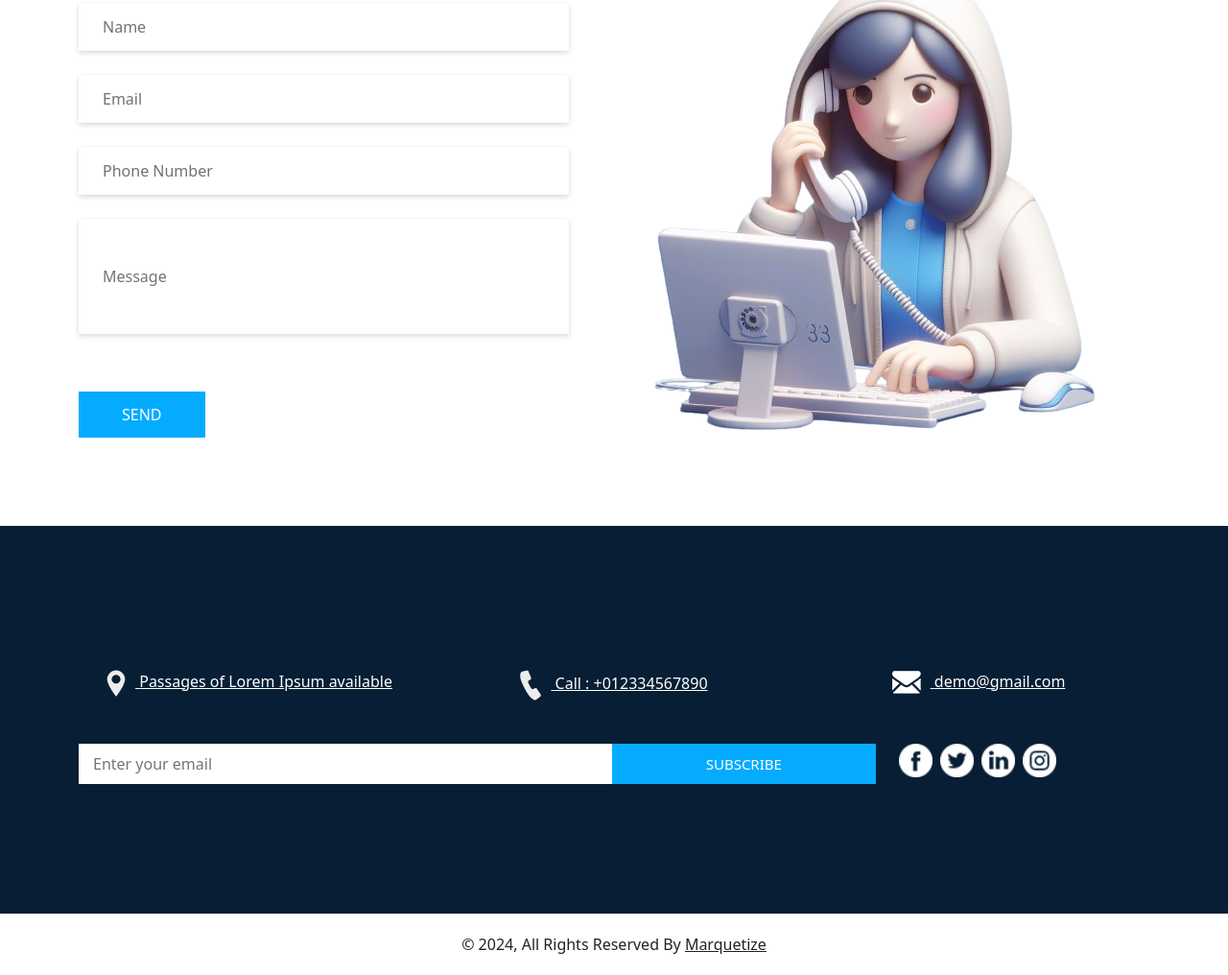
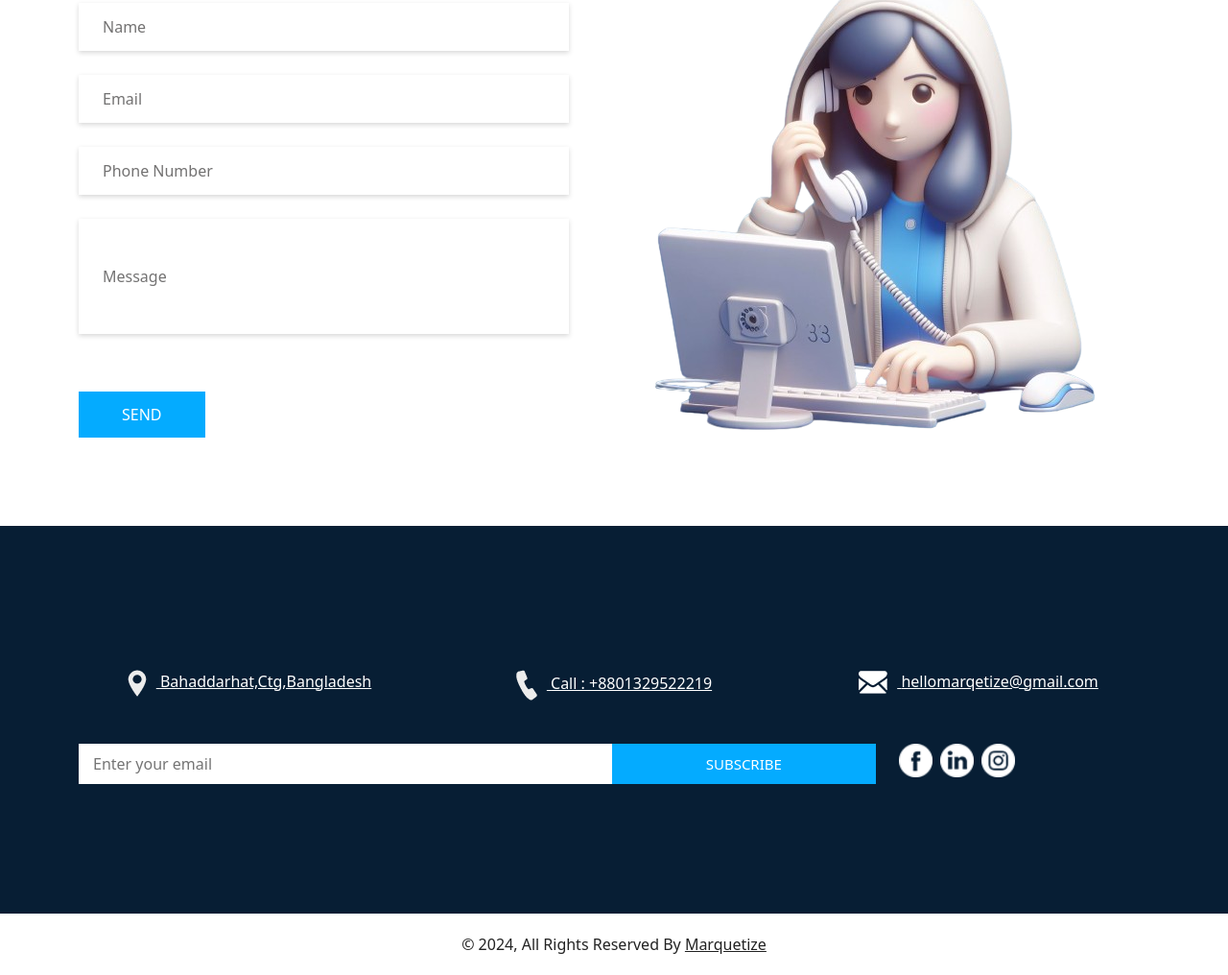
Before and after one commit to Marquetize/marquetize.github.io, a plain HTML site: page index.html in a window 1280 px wide. Shown: the part 4208-5224 px from the top of the page at 96% size. Drawn offline with nearby package versions, Linux system fonts and the light colour scheme.

Commit message:
Update index.html

```diff
--- a/index.html
+++ b/index.html
@@ -369,7 +369,7 @@
             <a href="">
               <img src="images/location-white.png" alt="">
               <span>
-                Passages of Lorem Ipsum available
+                Bahaddarhat,Ctg,Bangladesh
               </span>
             </a>
           </div>
@@ -377,7 +377,7 @@
             <a href="">
               <img src="images/telephone-white.png" alt="">
               <span>
-                Call : +012334567890
+                Call : +8801329522219
               </span>
             </a>
           </div>
@@ -385,7 +385,7 @@
             <a href="">
               <img src="images/envelope-white.png" alt="">
               <span>
-                demo@gmail.com
+                hellomarqetize@gmail.com
               </span>
             </a>
           </div>
@@ -405,22 +405,17 @@
         <div class="col-md-4 col-lg-3">
           <div class="info_social">
             <div>
-              <a href="">
+              <a href="https://web.facebook.com/marqetize">
                 <img src="images/fb.png" alt="">
               </a>
             </div>
             <div>
-              <a href="">
-                <img src="images/twitter.png" alt="">
-              </a>
-            </div>
-            <div>
-              <a href="">
+              <a href="https://www.linkedin.com/company/hellomarqetize/">
                 <img src="images/linkedin.png" alt="">
               </a>
             </div>
             <div>
-              <a href="">
+              <a href="https://www.instagram.com/hellomarqetize/">
                 <img src="images/instagram.png" alt="">
               </a>
             </div>
```
